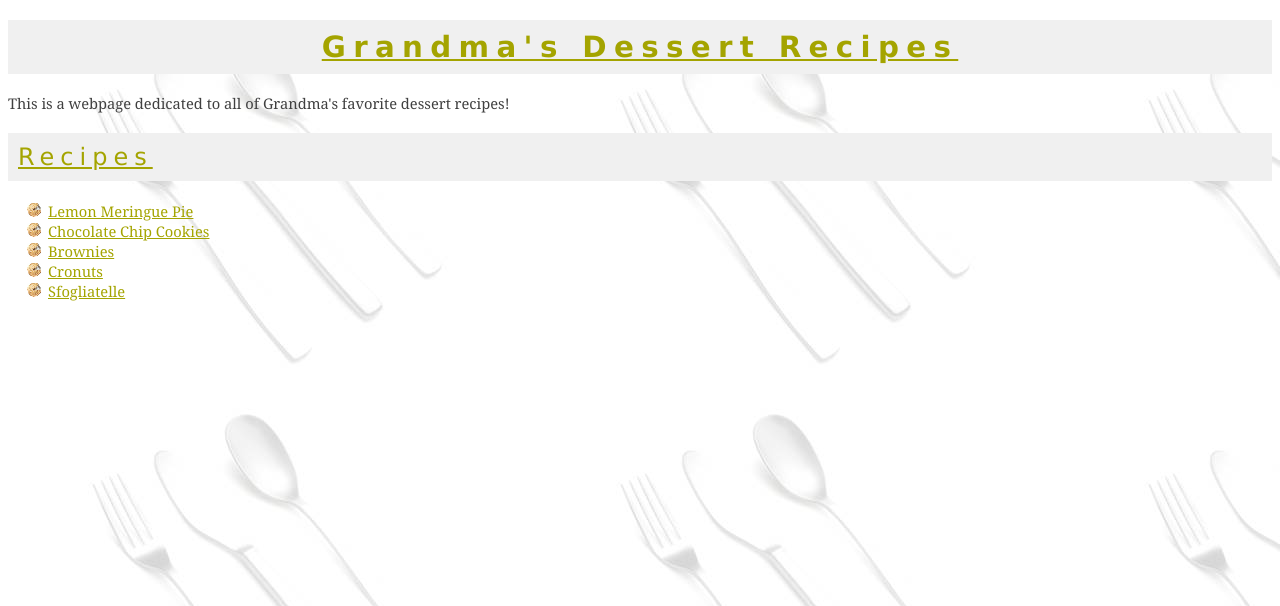
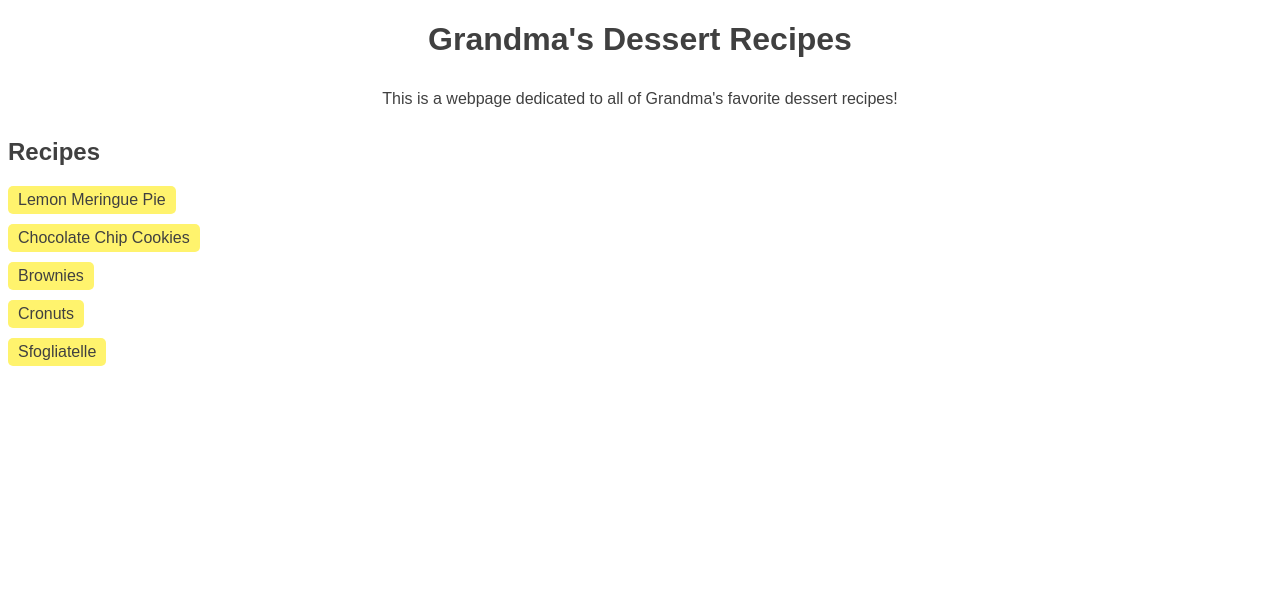
Before and after one commit to dkolan/cpsc_5200, a PHP site: page /src/index.html in a window 1280 px wide. Shown: the top 606 px of the page. Run offline with PHP 8.4, Linux system fonts and the light colour scheme.

Commit message:
added separate index.css and small fixes

```diff
--- a/Module 2/homework/src/index.html
+++ b/Module 2/homework/src/index.html
@@ -20,7 +20,7 @@ I implemented the following extra features:
 <html>
 
 <head>
-    <link href="../styles/recipe.css" type="text/css" rel="stylesheet" />
+    <link href="../styles/index.css" type="text/css" rel="stylesheet" />
     <title>Grandma's Recipes</title>
 </head>
 
--- /dev/null
+++ b/Module 2/homework/styles/index.css
@@ -0,0 +1,62 @@
+/*
+Dan Kolan
+CPSC 5200 Web Development I
+Project 1: Recipe (HTML & CSS)
+
+In this assignment I implemented the content and style requirements detailed in Project1.pdf
+in which we created a landing page for Grandma's Recipes that links to her pie recipe.
+
+This file, index.css, includes the definition of all the styling for elements included
+within pages that link to this CSS file.
+
+I implemented the following extra features:
+1. Background is silverware.jpg repeated in both directions
+2. Favicon is set to pie-icon.gif
+3. Pie bullet: all unordered list bullets are pie-bullet.png
+4. Wide headings: there is 0.25em horizontal spacing between letters in headings
+*/
+
+body {
+    background-color: #ffffff;
+    background-image: url("../images/hey_arnold_grandma.png");
+    background-position: bottom right;
+    background-repeat: no-repeat;
+    background-attachment: fixed;
+    background-size: 10%;
+    color: #404040;
+    font-family: Arial, sans-serif;
+}
+
+h1 {
+    text-align: center;
+}
+
+p {
+    text-align: center;
+    padding: 10px;
+}
+
+ul {
+    list-style-type: none;
+    padding: 0;
+}
+
+li {
+    margin: 0;
+    margin-bottom: 10px;
+}
+
+a {
+    color: #404040;
+    text-decoration: none;
+    display: inline-block;
+    padding: 5px 10px;
+    background-color: rgba(255, 243, 109, 10);
+    border-radius: 5px;
+    transition: background-color 0.3s ease;
+}
+
+a:hover {
+    background-color: rgba(122, 158, 255, 10);
+    color: #ffffff;
+}
--- a/Module 2/homework/styles/recipe.css
+++ b/Module 2/homework/styles/recipe.css
@@ -36,6 +36,7 @@ h2 {
 body {
     background-color: #FFFFFF;
     background-image: url("../images/silverware.jpg");
+    background-attachment: fixed;
   }
 
 body, p, a {
@@ -56,3 +57,7 @@ blockquote {
     font-style: italic;
     background-color: #FFFFA8;
 }
+
+strong {
+    font-weight: bold;
+}
```
Also changed, not shown: Module 2/homework/images/hey_arnold_grandma.png (added).
